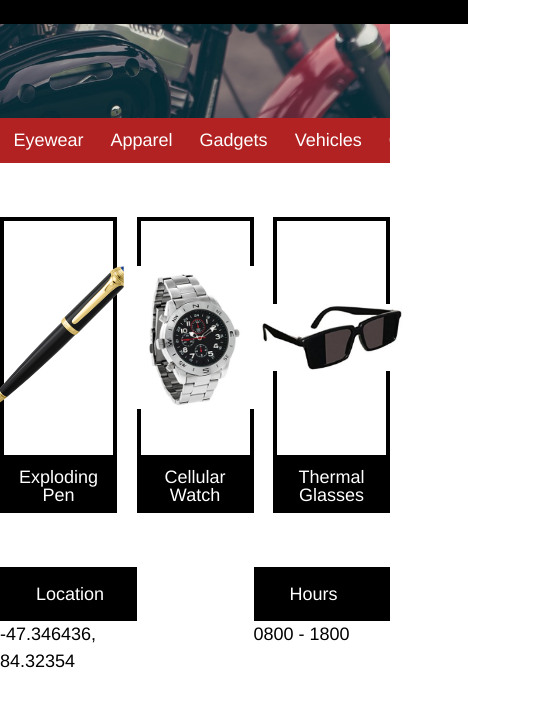
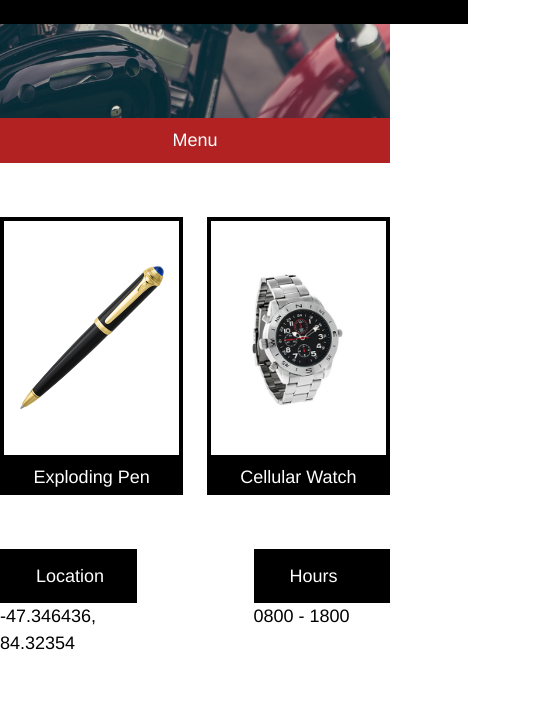
Before and after one commit to MelanieBrinkman/SecretAgencySupply, a plain HTML site: page index.html in a window 390 px wide. Shown: the part 374-1080 px from the top of the page, 542 px wide, since content can reach past the window. Drawn offline with Linux system fonts and the light colour scheme.

Commit message:
Finished media query 1024px

```diff
--- a/index.html
+++ b/index.html
@@ -58,14 +58,14 @@
           <span class="description">Exploding Pen</span>
         </div>
 
-        <div class="product">
+        <div class="product watch">
           <div class="product-image">
             <img src="./resources/images/watch.png" alt="Image watch">
           </div>
           <span class="description">Cellular Watch</span>
         </div>
 
-        <div class="product">
+        <div class="product glasses">
           <div class="product-image">
             <img src="./resources/images/glasses.png" alt="Image glasses">
           </div>
--- a/resources/css/style.css
+++ b/resources/css/style.css
@@ -74,15 +74,27 @@ ul {
   display: flex;
   flex-direction: row;
   justify-content: space-between;
+  padding: 0.75rem;
 }
 
 li {
   color: white;
-  margin: 0.75rem;
 }
 
 .menu {
   display: none;
+}
+
+@media only screen and (max-width: 1024px) {
+  ul {
+    display: none;
+  }
+
+  .menu {
+    display: block;
+    text-align: center;
+  }
+
 }
 
 /* Product section*/
@@ -96,6 +108,17 @@ li {
 .product {
   width: 30%;
 }
+
+@media only screen and (max-width: 1024px) {
+  .product {
+    width: 47%;
+  }
+
+  .product.glasses {
+    display: none;
+  }
+}
+
 
 .product-image {
   display: flex;
```
